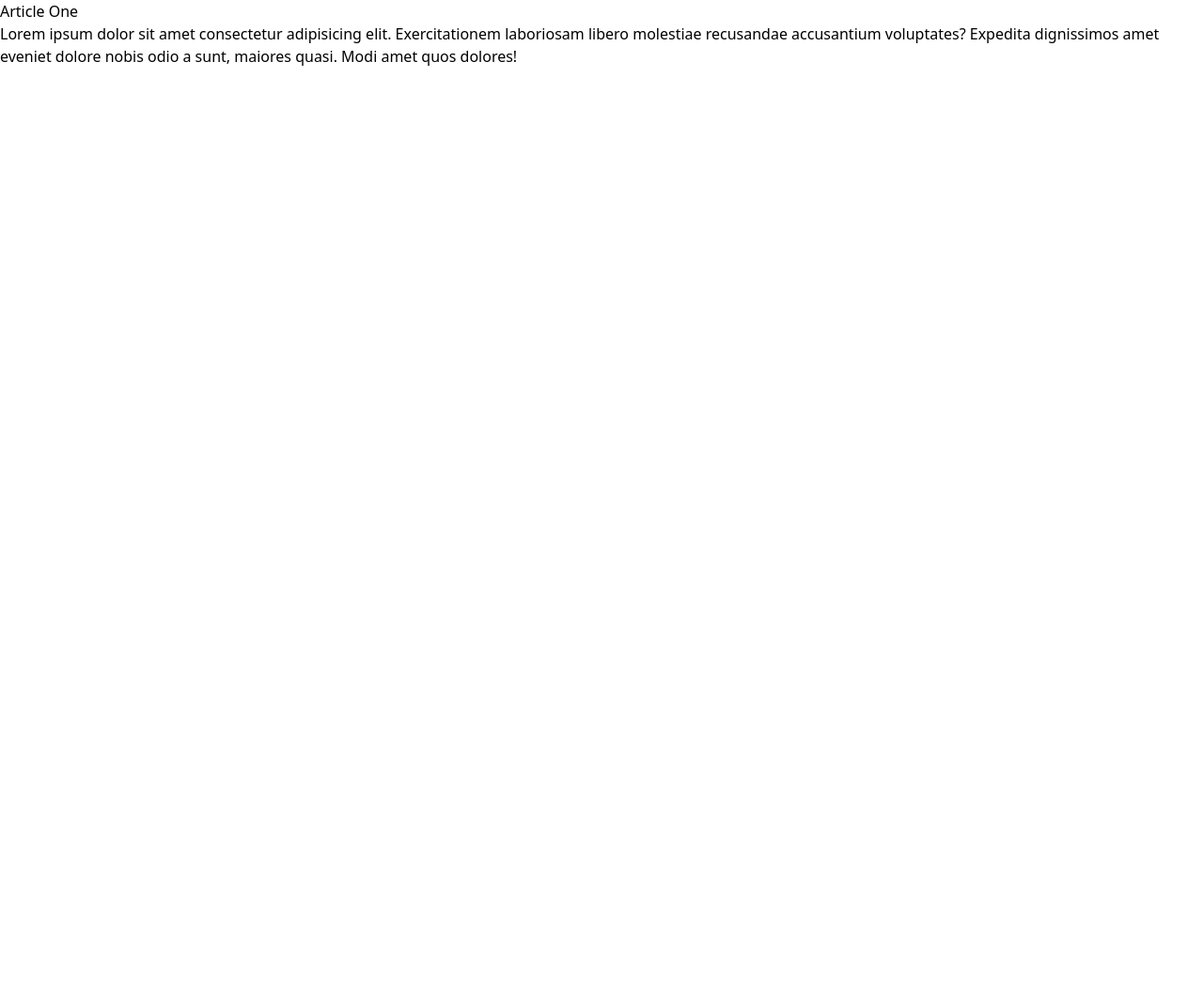
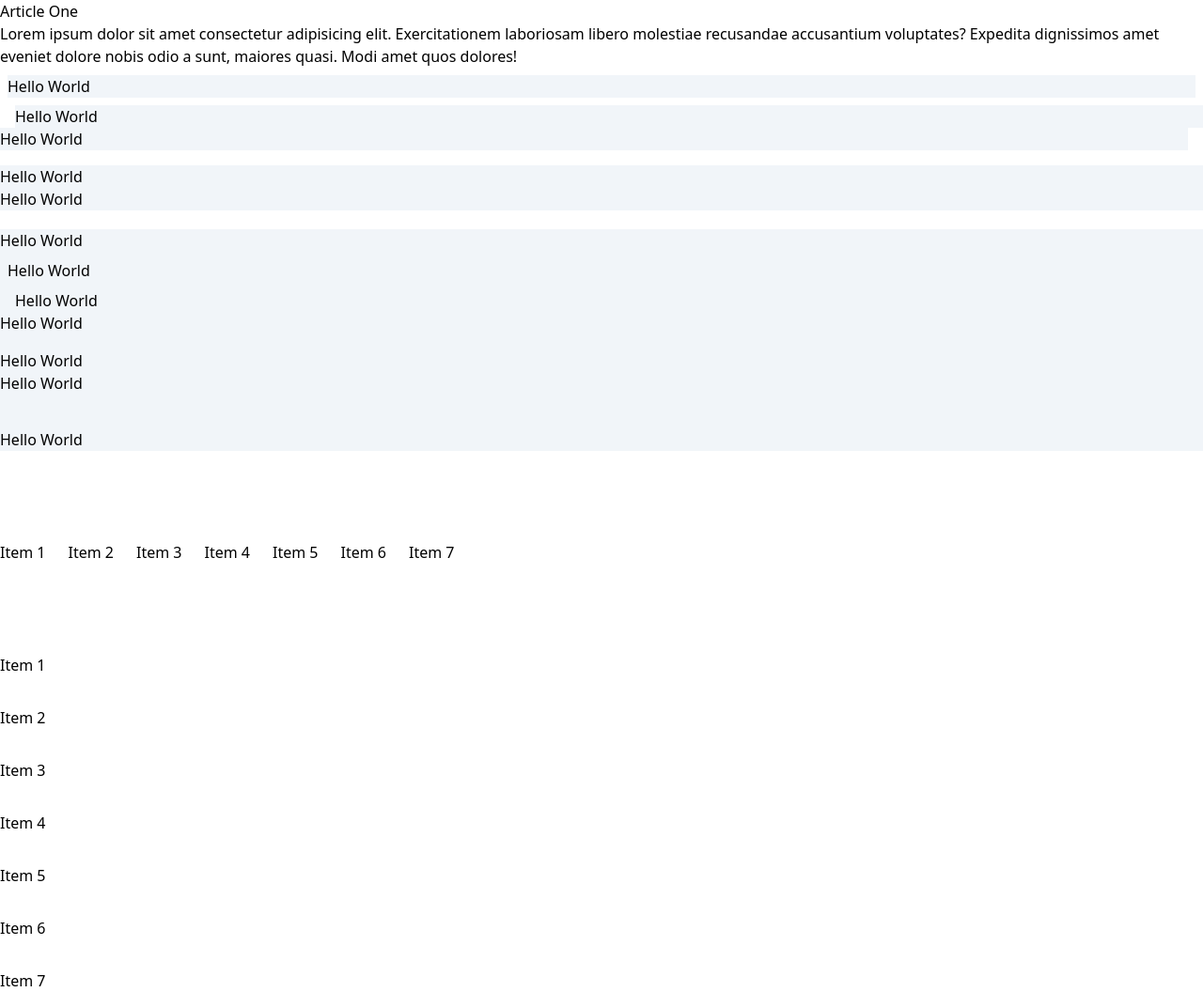
Before and after one commit to LpgLevin/1-tailwind-sandbox-starter_Udemy, a plain HTML site: page 03-container-spacing/index.html in a window 1280 px wide. Shown: the whole page at 94% size. Before the commit the page ends 800 px from the top, so only its background shows below. Drawn offline with nearby package versions, Linux system fonts and the light colour scheme.

Commit message:
container and spacing

```diff
--- a/03-container-spacing/index.html
+++ b/03-container-spacing/index.html
@@ -9,7 +9,7 @@
   </head>
   <body>
     <!-- Container -->
-    <div>
+    <div class="container mx-auto">
       <article>
         <h3>Article One</h3>
         <p>
@@ -21,12 +21,43 @@
       </article>
 
       <!-- Margin -->
+<div class="bg-slate-100 m-2">Hello World</div>
+<div class="bg-slate-100 ml-4">Hello World</div>
+<div class="bg-slate-100 mr-4">Hello World</div>
+<div class="bg-slate-100 mt-4">Hello World</div>
+<div class="bg-slate-100 mb-4">Hello World</div>
+<div class="bg-slate-100 mt-[20px]">Hello World</div>
 
       <!-- Padding -->
 
+<div class="bg-slate-100 p-2">Hello World</div>
+<div class="bg-slate-100 pl-4">Hello World</div>
+<div class="bg-slate-100 pr-4">Hello World</div>
+<div class="bg-slate-100 pt-4">Hello World</div>
+<div class="bg-slate-100 pb-4">Hello World</div>
+<div class="bg-slate-100 pt-[20px]">Hello World</div>
+
       <!-- Space Between X -->
+    <div class="flex mt-24 space-x-6">
+      <div>Item 1</div>
+      <div>Item 2</div>
+      <div>Item 3</div>
+      <div>Item 4</div>
+      <div>Item 5</div>
+      <div>Item 6</div>
+      <div>Item 7</div>
+    </div>
 
       <!-- Space Between Y -->
+      <div class="flex flex-col mt-24 space-y-8">
+        <div>Item 1</div>
+        <div>Item 2</div>
+        <div>Item 3</div>
+        <div>Item 4</div>
+        <div>Item 5</div>
+        <div>Item 6</div>
+        <div>Item 7</div>
+      </div>
     </div>
   </body>
 </html>
```
